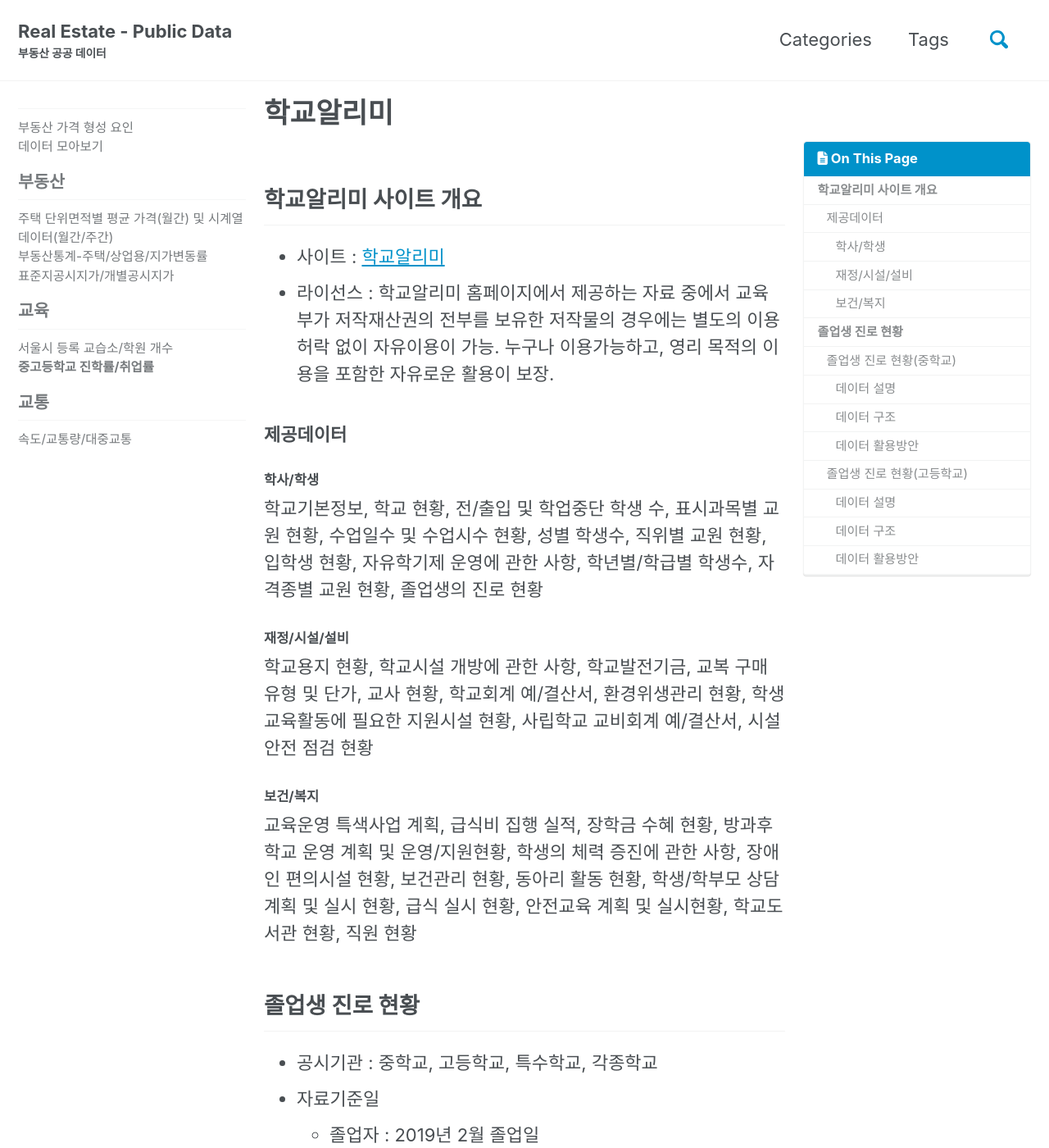
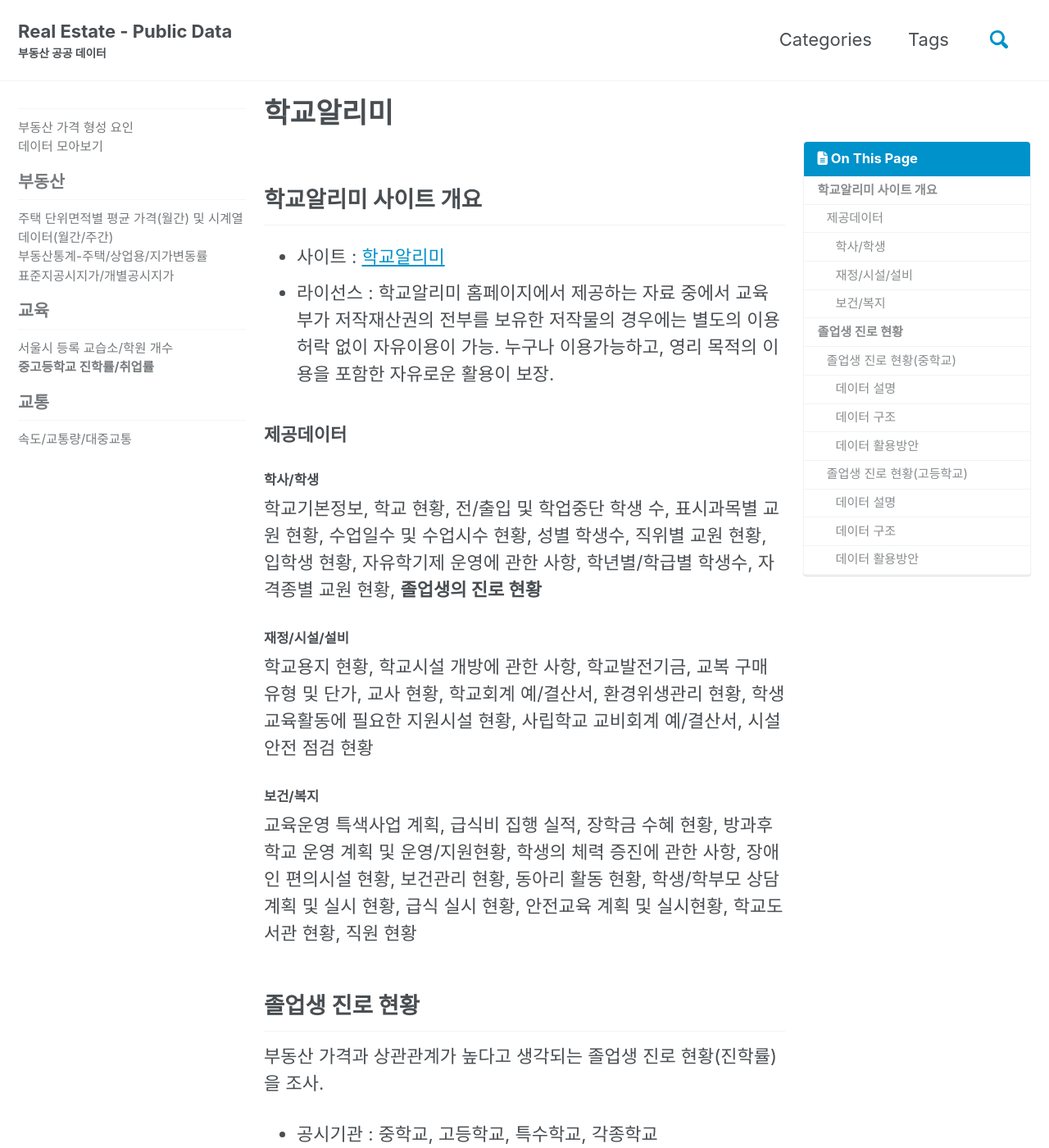
Before and after one commit to nseunghee97/real-estate-public-data, a Jekyll site: the page built from _posts/2019-08-16-학교알리미.md, in a window 1280 px wide and 1400 px high. Shown: the whole window at 82% size. Built offline with Jekyll 4.4.1, drawn with Linux system fonts in a browser that asks for light colours; cached includes are drawn as plain includes; nearby versions of some CDN libraries.

Commit message:
Update 2019-08-16-학교알리미.md

```diff
--- a/_posts/2019-08-16-학교알리미.md
+++ b/_posts/2019-08-16-학교알리미.md
@@ -21,7 +21,7 @@ permalink: /edu/schoolinfo/
 
 #### 학사/학생
 
-학교기본정보, 학교 현황, 전/출입 및 학업중단 학생 수, 표시과목별 교원 현황, 수업일수 및 수업시수 현황, 성별 학생수, 직위별 교원 현황, 입학생 현황, 자유학기제 운영에 관한 사항, 학년별/학급별 학생수, 자격종별 교원 현황, 졸업생의 진로 현황
+학교기본정보, 학교 현황, 전/출입 및 학업중단 학생 수, 표시과목별 교원 현황, 수업일수 및 수업시수 현황, 성별 학생수, 직위별 교원 현황, 입학생 현황, 자유학기제 운영에 관한 사항, 학년별/학급별 학생수, 자격종별 교원 현황, **졸업생의 진로 현황**
 
 #### 재정/시설/설비
 
@@ -33,6 +33,8 @@ permalink: /edu/schoolinfo/
 
 졸업생 진로 현황
 ----------------
+
+부동산 가격과 상관관계가 높다고 생각되는 졸업생 진로 현황(진학률)을 조사.
 
 -   공시기관 : 중학교, 고등학교, 특수학교, 각종학교
 -   자료기준일
```
